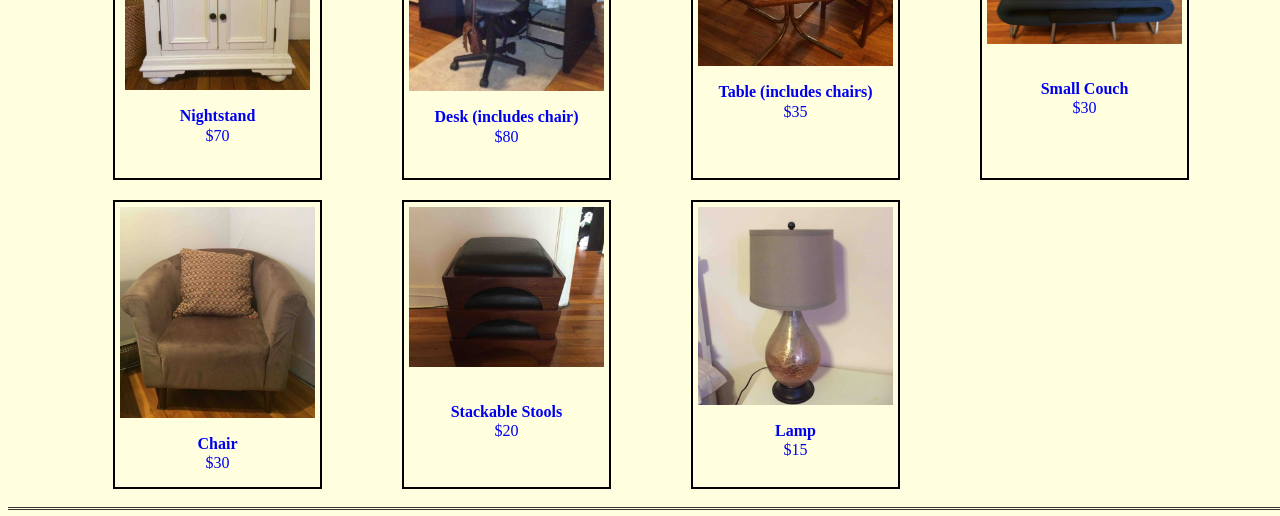
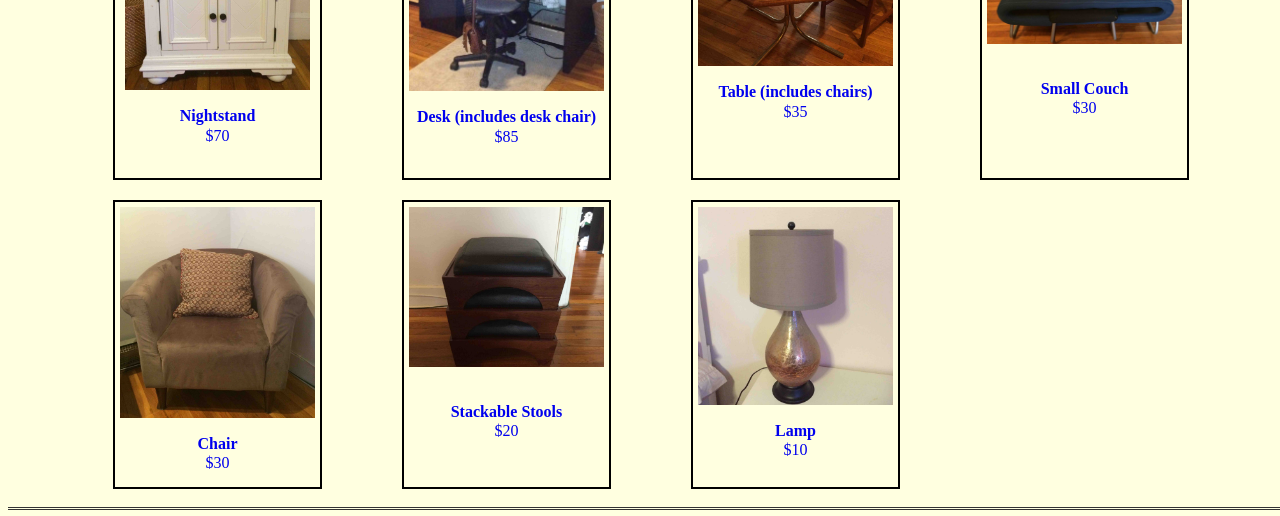
Before and after one commit to ahwillia/ahwillia.github.com, a Jekyll site: the page furniture.html, which Jekyll copies as it is, in a window 1280 px wide. Shown: the part 756-1272 px from the top of the page. Built offline with Jekyll 4.4.1, drawn with Linux system fonts in a browser that asks for light colours.

Commit message:
price tweak

```diff
--- a/furniture.html
+++ b/furniture.html
@@ -55,7 +55,7 @@
   <a href="/sale/desk_1.jpg">
     <div class="book">
       <img src="/sale_ds/desk_1.jpg" width="100%">
-      <p><strong>Desk (includes chair)</strong> <br>$80</p>
+      <p><strong>Desk (includes desk chair)</strong> <br>$85</p>
     </div>
   </a>
   <!--- Table --->
@@ -90,7 +90,7 @@
   <a href="/sale/lamp.jpg">
     <div class="book">
       <img src="/sale_ds/lamp.jpg" width="100%">
-      <p><strong>Lamp</strong> <br>$15</p>
+      <p><strong>Lamp</strong> <br>$10</p>
     </div>
   </a>
 </div>
```
